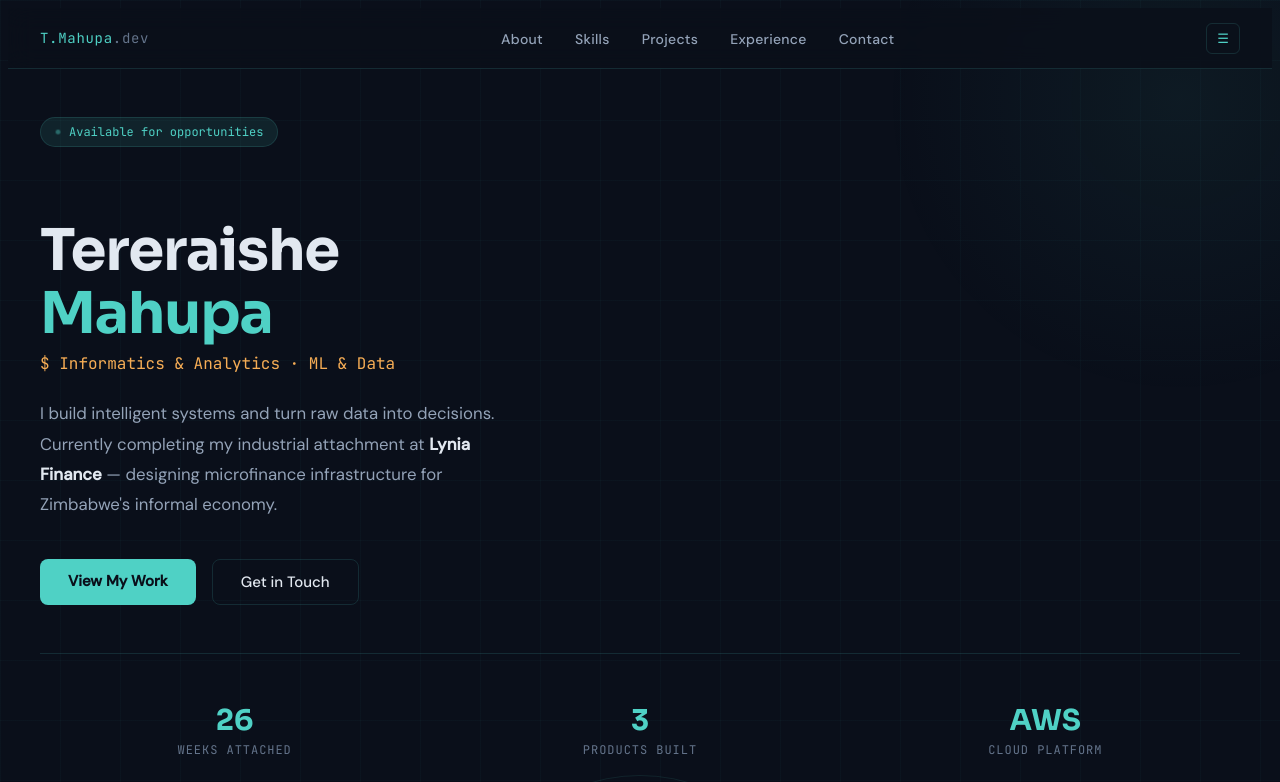
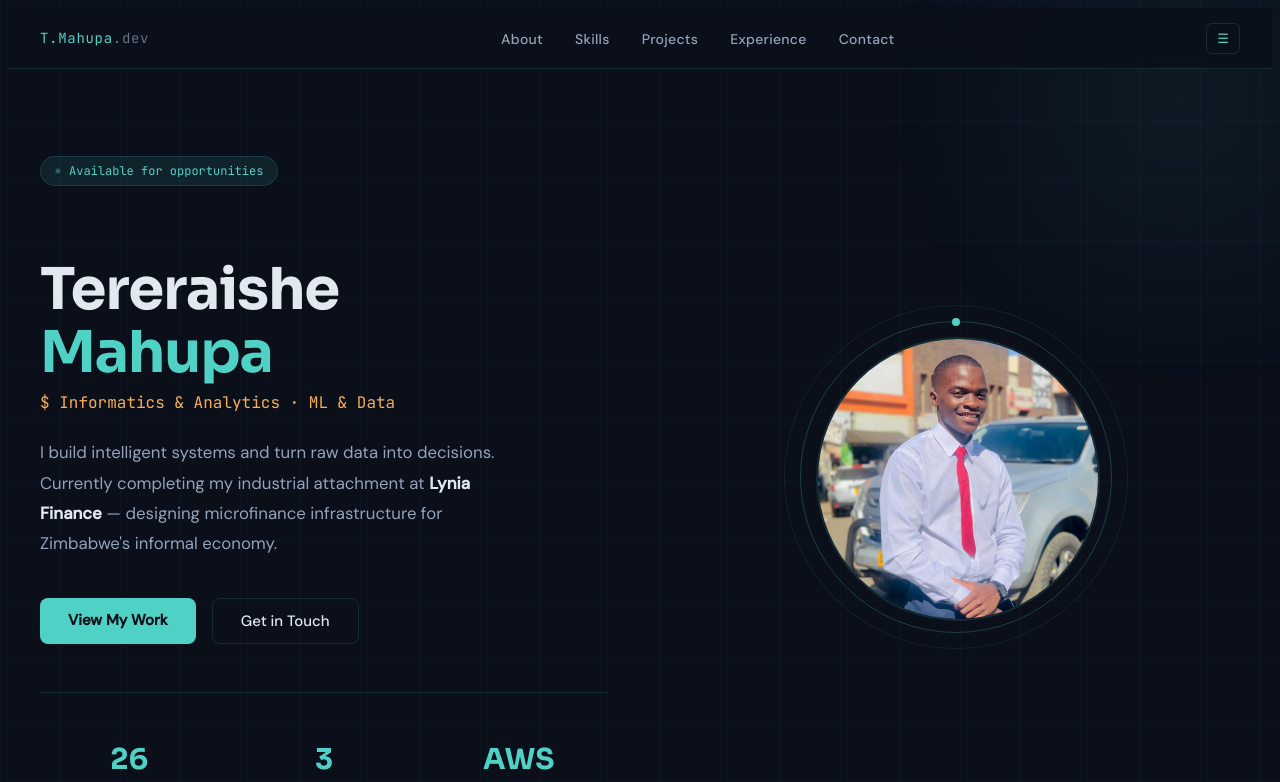
Before and after one commit to 1terr/portfolio-website, a Next.js app in the folder portfolio/: page / in a window 1280 px wide. Shown: the top 782 px of the page. Built offline with nearby package versions, Linux system fonts and the light colour scheme.

Commit message:
fix: use CSS grid for reliable desktop layout

```diff
--- a/portfolio/app/globals.css
+++ b/portfolio/app/globals.css
@@ -62,7 +62,32 @@ body {
 ::-webkit-scrollbar { width: 6px; }
 ::-webkit-scrollbar-track { background: var(--bg2); }
 ::-webkit-scrollbar-thumb { background: var(--border); border-radius: 3px; }
-::-webkit-scrollbar-thumb:hover { background: var(--teal2); }/* Avatar responsive */
+::-webkit-scrollbar-thumb:hover { background: var(--teal2); }/* Hero grid */
+.hero-grid {
+  display: grid;
+  grid-template-columns: 1fr;
+  gap: 2rem;
+  align-items: center;
+  width: 100%;
+}
+
+@media (min-width: 768px) {
+  .hero-grid {
+    grid-template-columns: 1fr 1fr;
+    gap: 4rem;
+  }
+}
+
+/* Hero item ordering */
+.hero-text  { order: 0; }
+.hero-photo { order: -1; display: flex; justify-content: center; }
+
+@media (min-width: 768px) {
+  .hero-text  { order: 0; }
+  .hero-photo { order: 1; }
+}
+
+/* Avatar responsive */
 .avatar-wrapper { position: relative; width: 160px; height: 160px; }
 .avatar-img {
   width: 160px; height: 160px;
@@ -77,12 +102,3 @@ body {
   .avatar-img { width: 280px; height: 280px; }
   .avatar-orbit-1, .avatar-orbit-2 { display: block; }
 }
-
-/* Hero grid item ordering */
-.hero-photo { order: -1; justify-content: center; display: flex; }
-.hero-text  { order: 0; }
-
-@media (min-width: 768px) {
-  .hero-photo { order: 1; }
-  .hero-text  { order: 0; }
-}
--- a/portfolio/components/Hero.tsx
+++ b/portfolio/components/Hero.tsx
@@ -24,10 +24,8 @@ export default function Hero() {
         paddingBottom: "3rem",
       }}
     >
-      <div
-        className="grid grid-cols-1 md:grid-cols-2"
-        style={{ gap: "3rem", alignItems: "center", width: "100%" }}
-      >
+      <div className="hero-grid">
+
         {/* Left: Text */}
         <motion.div
           className="hero-text"
```
